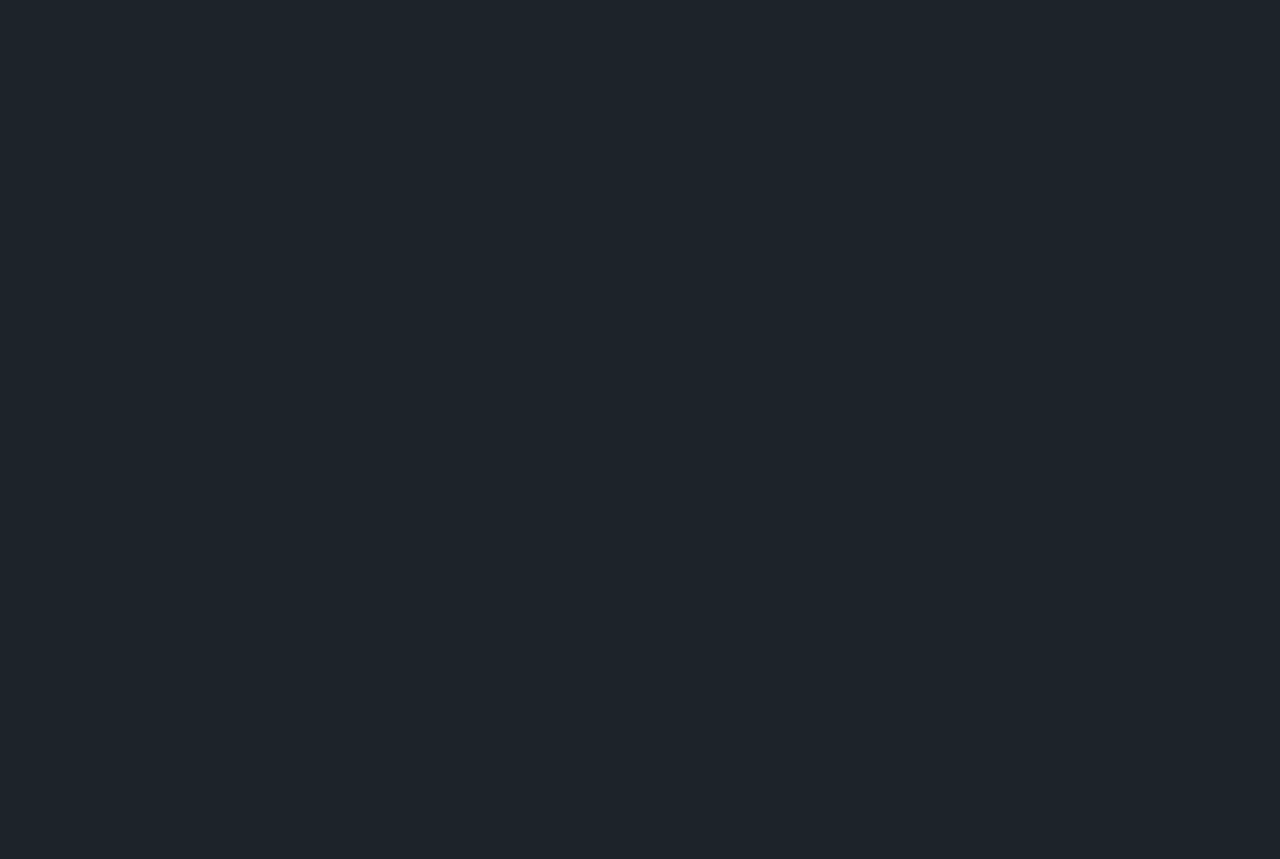
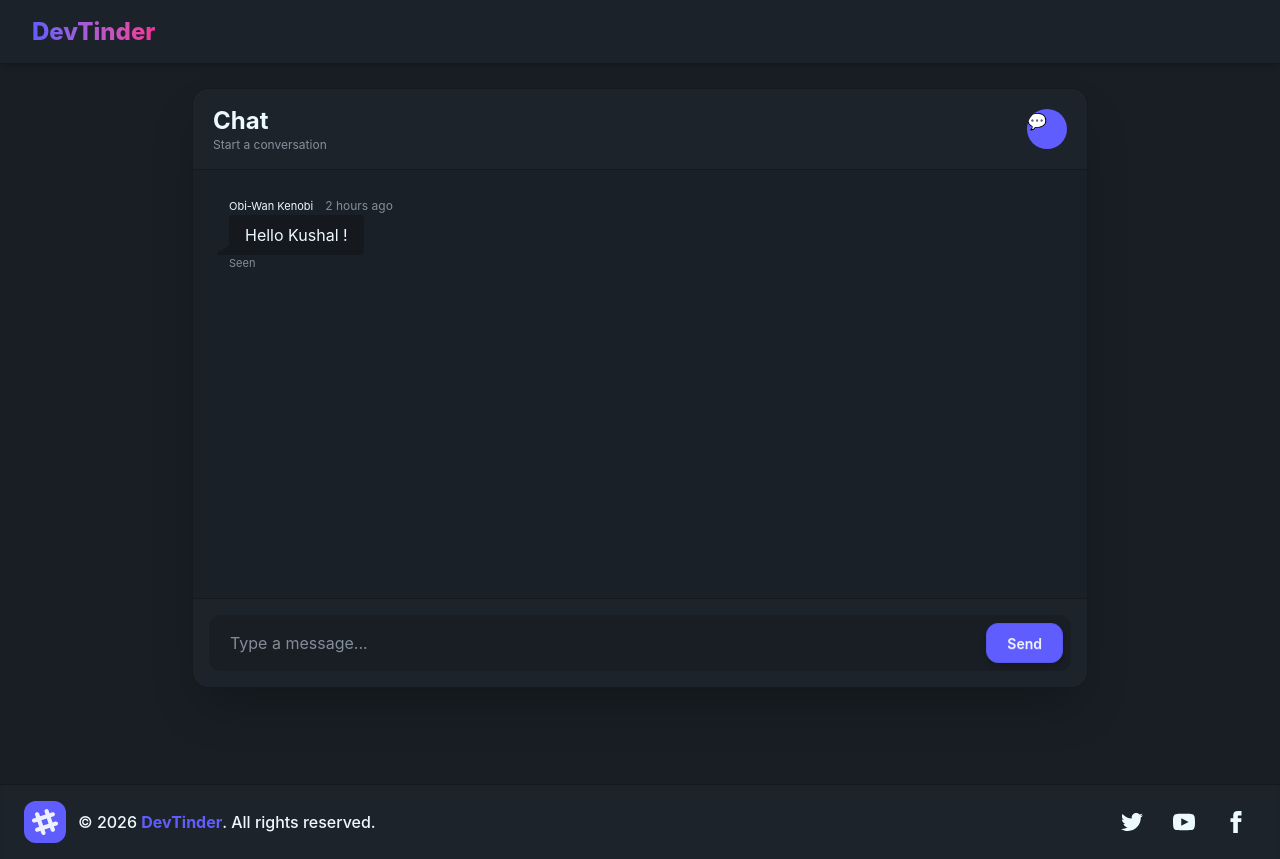
Before and after one commit to kunal2885/DevMatch-web, a React (Vite) app: page /chat/1 in a window 1280 px wide. Before the commit this address had no page. Before the commit the page ends 800 px from the top, so only its background shows below. Built offline with nearby package versions, Linux system fonts and the light colour scheme; no server answers.

Commit message:
created ui for chat feature

```diff
--- a/src/components/App.jsx
+++ b/src/components/App.jsx
@@ -7,6 +7,7 @@ import appStore from "../utils/appStore";
 import Feed from "./Feed"
 import Connections from "./Connections";
 import Requests from "./Requests";
+import Chat from "./Chat"
 function App() {
   return (
     <>
@@ -19,6 +20,7 @@ function App() {
           <Route path="profile" element= {<Profile />} />
           <Route path="connections" element= {<Connections />} />
           <Route path="requests" element= {<Requests />} />
+          <Route path="chat/:targetUserId" element= {<Chat />} />
         </Route>
 
       </Routes>
--- /dev/null
+++ b/src/components/Chat.jsx
@@ -0,0 +1,79 @@
+import { useState } from "react";
+import { useParams } from "react-router-dom";
+
+
+const Chat = () => {
+  const {targetUserId} = useParams()
+  const [messages , setMessages] = useState([{text : "Hello Kushal !"}])
+
+
+  return (
+    <div className="min-h-[calc(100vh-80px)] bg-base-200 px-4 py-6 md:px-8">
+      <div className="mx-auto flex h-[75vh] w-full max-w-4xl flex-col overflow-hidden rounded-2xl border border-base-300 bg-base-100 shadow-2xl">
+
+        {/* Chat Header */}
+        <div className="flex items-center justify-between border-b border-base-300 bg-base-100 px-5 py-4">
+          <div>
+            <h1 className="text-xl font-bold md:text-2xl">
+              Chat
+            </h1>
+            <p className="text-xs text-base-content/50">
+              Start a conversation
+            </p>
+          </div>
+
+          <div className="avatar placeholder">
+            <div className="w-10 rounded-full bg-primary text-primary-content">
+              <span>💬</span>
+            </div>
+          </div>
+        </div>
+
+        {/* Messages */}
+        <div className="flex-1 overflow-y-auto bg-base-200/50 p-4 md:p-6">
+  {messages.map((msg, index) => {
+    return (
+      <div
+        className="chat chat-start"
+        key={index}
+      >
+        <div className="chat-header">
+          Obi-Wan Kenobi
+          <time className="text-xs opacity-50 ml-2">
+            2 hours ago
+          </time>
+        </div>
+
+        <div className="chat-bubble">
+          {msg.text}
+        </div>
+
+        <div className="chat-footer opacity-50">
+          Seen
+        </div>
+      </div>
+    );
+  })}
+</div>
+
+        {/* Message Input */}
+        <div className="border-t border-base-300 bg-base-100 p-3 md:p-4">
+          <div className="flex items-center gap-2 rounded-xl bg-base-200 p-2">
+
+            <input
+              className="input input-ghost flex-1 bg-transparent text-base focus:outline-none"
+              placeholder="Type a message..."
+            />
+
+            <button className="btn btn-primary rounded-xl px-5 shadow-md hover:scale-105 transition-all duration-200">
+              Send
+            </button>
+
+          </div>
+        </div>
+      </div>
+    </div>
+  );
+};
+
+export default Chat;
--- a/src/components/Connections.jsx
+++ b/src/components/Connections.jsx
@@ -3,6 +3,7 @@ import { BASE_URL } from "../utils/constants";
 import { useEffect } from "react";
 import { useDispatch, useSelector } from "react-redux";
 import { addConnections } from "../utils/connectionsSlice";
+import {Link} from "react-router-dom"
 
 
 const Connections = () => {
@@ -71,7 +72,7 @@ return (
                       {about}
                     </p>
                   </div>
-
+                  <Link to={"/chat/" + _id}><button className="btn btn-primary">Chat</button></Link>
 
                 </div>
               </div>
```
